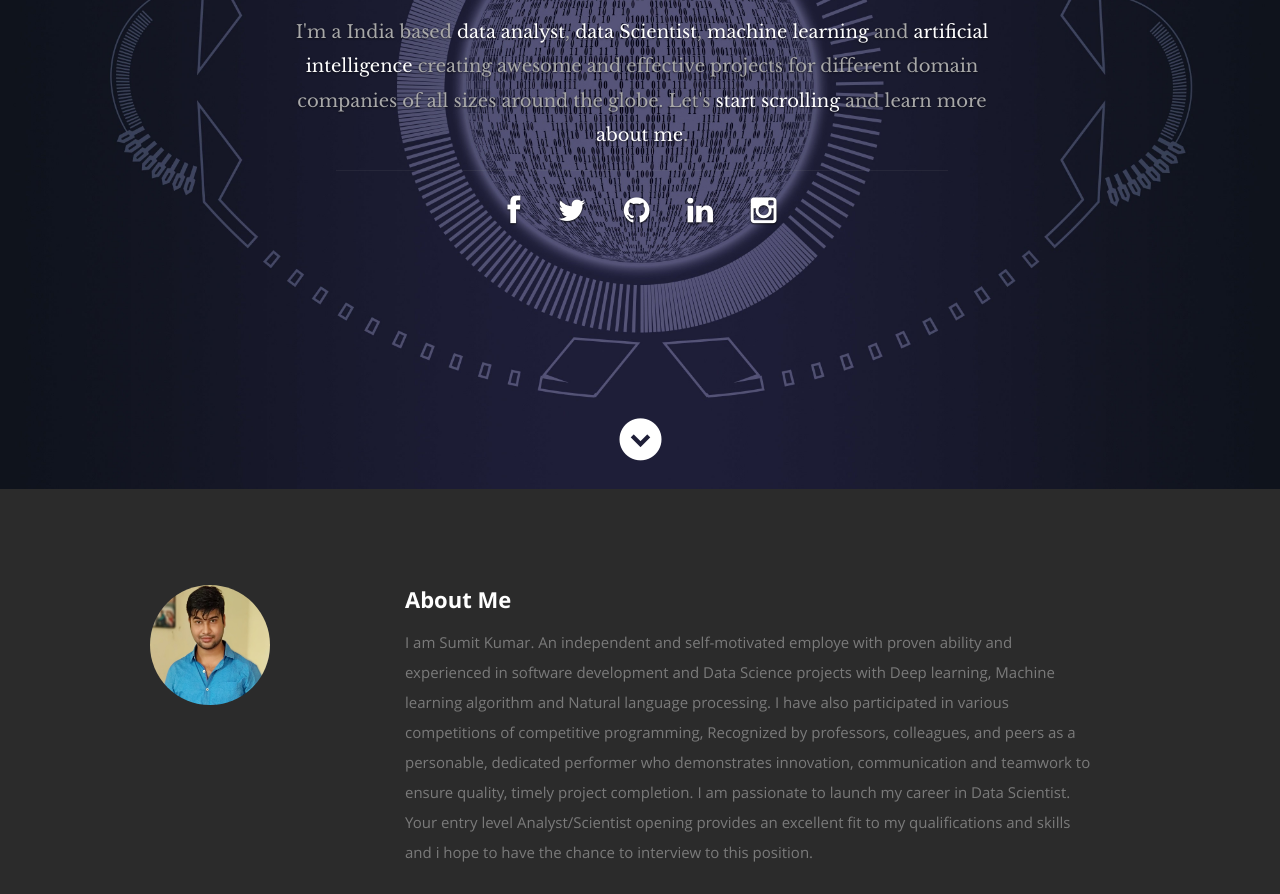
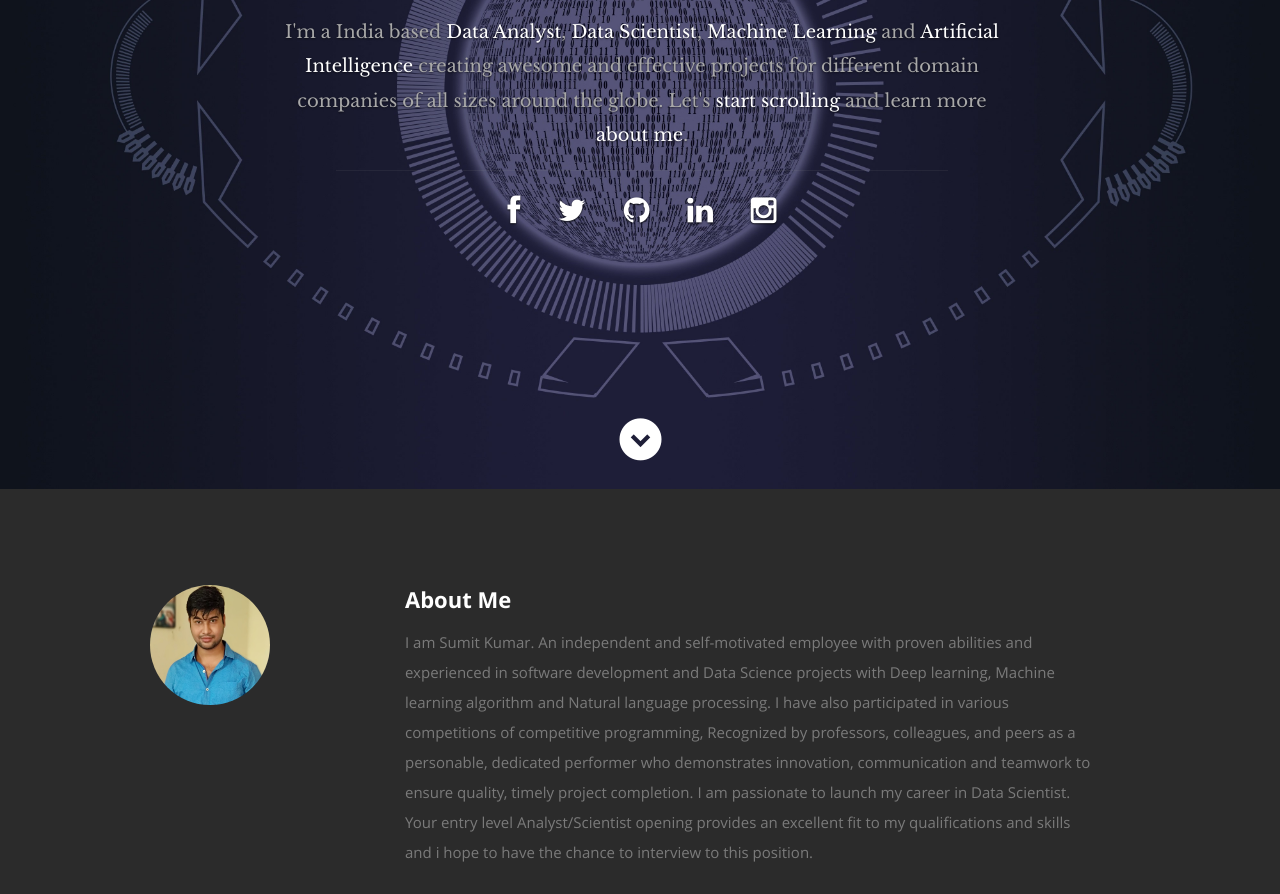
Before and after one commit to sumitkumards/sumitkumards.github.io, a plain HTML site: page index.html in a window 1280 px wide. Shown: the part 311-1205 px from the top of the page. Drawn offline with nearby package versions, Linux system fonts and the light colour scheme.

Commit message:
Update index.html

```diff
--- a/index.html
+++ b/index.html
@@ -56,7 +56,7 @@
       <div class="row banner">
          <div class="banner-text">
             <h1 class="responsive-headline">I'm Sumit Kumar.</h1>
-            <h3>I'm a India based <span>data analyst</span>, <span>data Scientist</span>, <span>machine learning</span> and <span>artificial intelligence</span> creating awesome and
+            <h3>I'm a India based <span>Data Analyst</span>, <span>Data Scientist</span>, <span>Machine Learning</span> and <span>Artificial Intelligence</span> creating awesome and
             effective projects for different domain companies of all sizes around the globe. Let's <a class="smoothscroll" href="#about">start scrolling</a>
             and learn more <a class="smoothscroll" href="#about">about me</a>.</h3>
             <hr />
@@ -93,7 +93,7 @@
 
             <h2>About Me</h2>
 
-            <p>I am Sumit Kumar. An independent and self-motivated employe with proven ability and experienced in software development and Data Science projects with Deep learning, Machine learning algorithm and Natural language processing. I have also participated in various competitions of competitive programming, Recognized by professors, colleagues, and peers as a personable, dedicated performer who demonstrates innovation, communication and teamwork to ensure quality, timely project completion. I am passionate to launch my career in Data Scientist. Your entry level Analyst/Scientist opening provides an excellent fit to my qualifications and skills and i hope to have the chance to interview to this position.</p>
+            <p>I am Sumit Kumar. An independent and self-motivated employee with proven abilities and experienced in software development and Data Science projects with Deep learning, Machine learning algorithm and Natural language processing. I have also participated in various competitions of competitive programming, Recognized by professors, colleagues, and peers as a personable, dedicated performer who demonstrates innovation, communication and teamwork to ensure quality, timely project completion. I am passionate to launch my career in Data Scientist. Your entry level Analyst/Scientist opening provides an excellent fit to my qualifications and skills and i hope to have the chance to interview to this position.</p>
 
             <div class="row">
 
```
